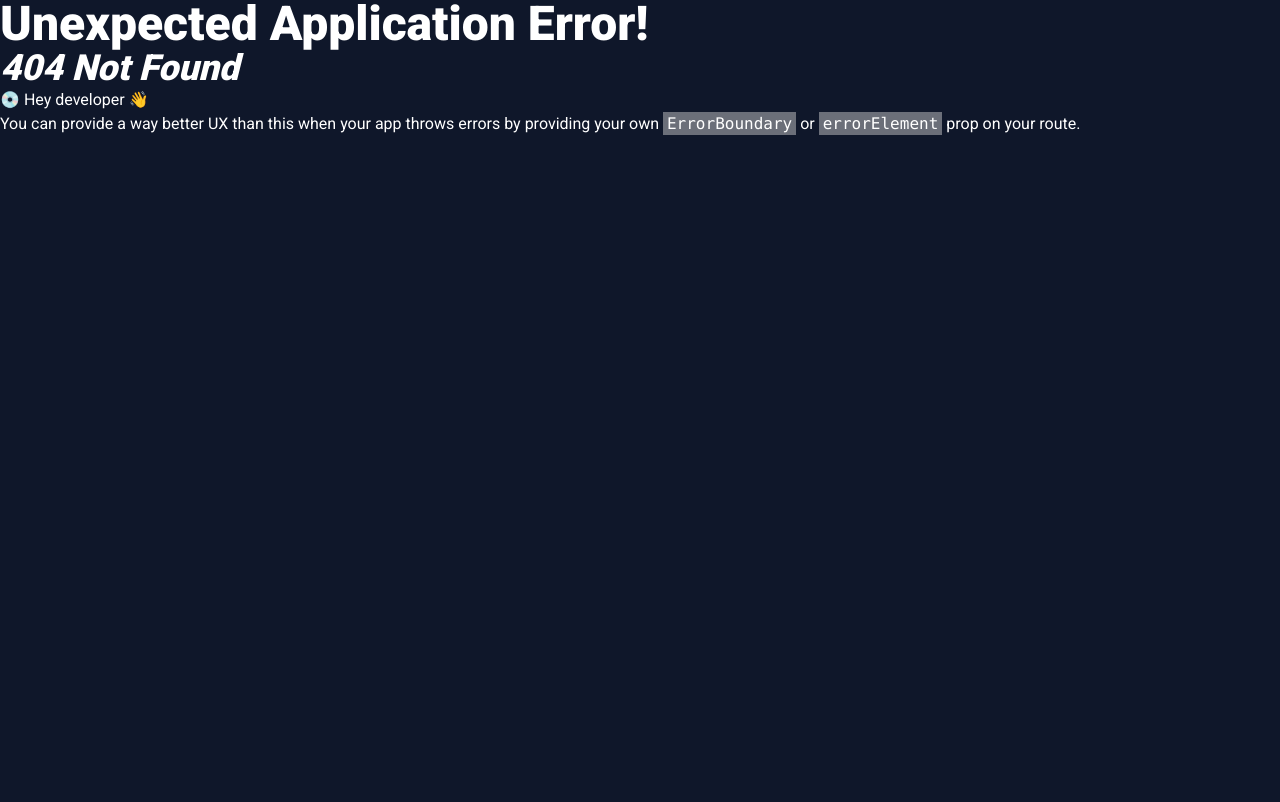
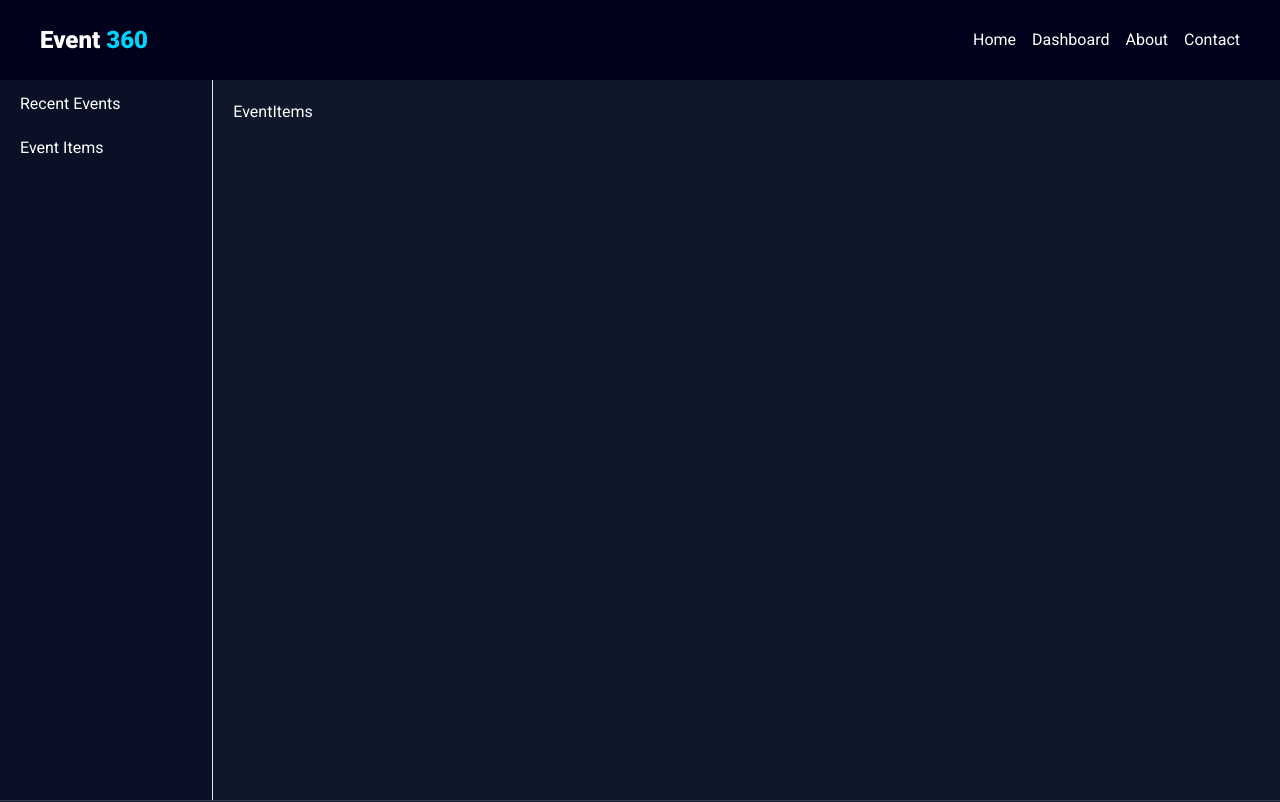
Before and after one commit to iibrahim70/event-360-client, a React (Vite) app: page /dashboard/event-items in a window 1280 px wide. Before the commit this address had no page. Shown: the top 802 px of the page. Built offline with nearby package versions, Linux system fonts and the light colour scheme.

Commit message:
added navbar

```diff
--- /dev/null
+++ b/src/layout/Dashboard.tsx
@@ -0,0 +1,31 @@
+import { Link, Outlet } from "react-router-dom";
+
+const Dashboard = () => {
+  return (
+    <main className="min-h-[calc(100dvh-80px)] grid md:grid-cols-5 lg:grid-cols-12">
+      {/* navigation */}
+      <aside className="bg-midnight-blue/30 max-md:hidden md:flex flex-col md:col-span-1 lg:col-span-2 p-1 border-r space-y-1">
+        <Link
+          to="/dashboard/recent-events"
+          className="px-4 py-2 rounded hover:bg-midnight-blue duration-300 transition-all"
+        >
+          Recent Events
+        </Link>
+
+        <Link
+          to="/dashboard/event-items"
+          className="px-4 py-2 rounded hover:bg-midnight-blue duration-300 transition-all"
+        >
+          Event Items
+        </Link>
+      </aside>
+
+      {/* content */}
+      <section className="md:col-span-4 lg:col-span-10 p-5">
+        <Outlet />
+      </section>
+    </main>
+  );
+};
+
+export default Dashboard;
--- a/src/layout/Navbar.tsx
+++ b/src/layout/Navbar.tsx
@@ -20,6 +20,7 @@ const Navbar = () => {
         {/* right side */}
         <div className="flex gap-4">
           <Link to="/">Home</Link>
+          <Link to="/dashboard/recent-events">Dashboard</Link>
           <Link to="/">About</Link>
           <Link to="/">Contact</Link>
         </div>
--- /dev/null
+++ b/src/pages/EventItems.tsx
@@ -0,0 +1,5 @@
+const EventItems = () => {
+  return <main>EventItems</main>;
+};
+
+export default EventItems;
--- /dev/null
+++ b/src/pages/RecentEvents.tsx
@@ -0,0 +1,5 @@
+const RecentEvents = () => {
+  return <main>RecentEvents</main>;
+};
+
+export default RecentEvents;
```
Also changed, not shown: src/routes/Routes.tsx (+17 -0 lines).
